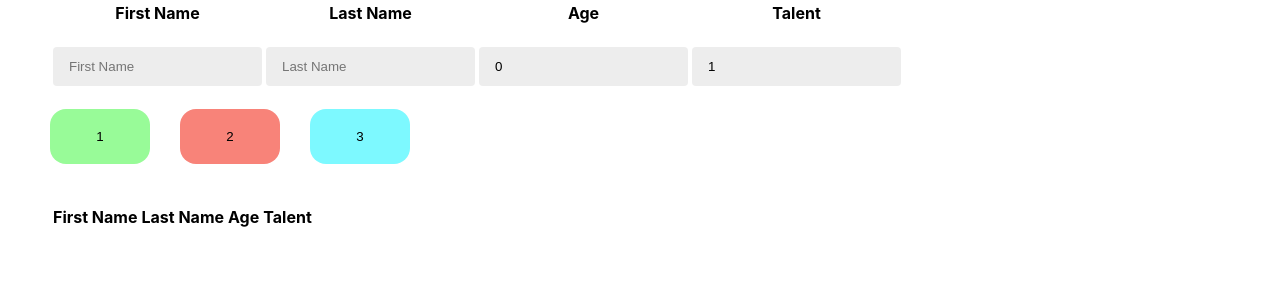
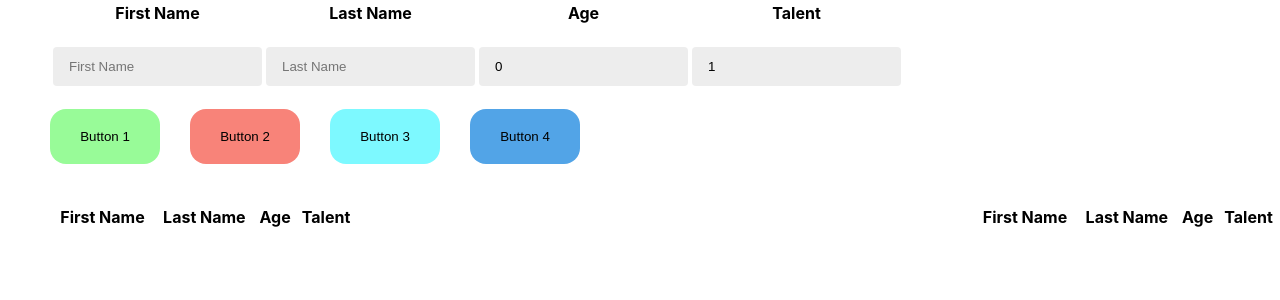
Before and after one commit to EduardCaraenache/ProiectWS, a React (Create React App) app: page / in a window 1280 px wide. Shown: the top 300 px of the page. Built offline with nearby package versions, Linux system fonts and the light colour scheme.

Commit message:
arata bine

```diff
--- a/src/App.css
+++ b/src/App.css
@@ -16,7 +16,7 @@ input {
 }
 
 button {
-  width: 100px;
+  width: 110px;
   padding: 20px;
   border: none;
   margin-right: 30px;
@@ -36,6 +36,17 @@ button {
 }
 
 .button4 {
-  background-color: red;
-  width: 170px;
+  background-color: #52a4e7;
 }
+
+.table {
+  float: left;
+  text-align: center;
+  width: 25%;
+}
+
+.tableBonus {
+  float: right;
+  text-align: center;
+  width: 25%;
+}
--- a/src/App.jsx
+++ b/src/App.jsx
@@ -1,6 +1,6 @@
 import "./App.css";
 import axios from "axios";
-import { useEffect, useState } from "react";
+import { useState } from "react";
 
 function App() {
   const [firstNamePeople, setFirstNamePeople] = useState("");
@@ -54,10 +54,10 @@ function App() {
       operationName: "allPeopleMutation",
       query: `mutation allPeopleMutation{
         createPerson(
-        firstName : "Messia",
-             lastName: "Romario",
-              age:34,
-             talentId:3
+        firstName : "${data[1].firstName}",
+             lastName: "${data[1].lastName}",
+              age:${data[1].age},
+             talentId:${data[1].talentId}
          ) {
              id
            }
@@ -65,9 +65,11 @@ function App() {
       variables: data,
     };
 
+    console.log(graphqlMutation.variables);
+
     const graphqlQuery = {
-      operationName: "allPeople",
-      query: `query allPeople { allPeople { id firstName lastName age talentId }}`,
+      operationName: "allPeopleQuery",
+      query: `query allPeopleQuery { allPeople { id firstName lastName age talentId }}`,
     };
 
     const optionsPost = {
@@ -92,6 +94,23 @@ function App() {
   };
 
   const submitHandler3 = async (e) => {
+    e.preventDefault();
+
+    try {
+      await axios.get("http://localhost:8080", {}).then(
+        (response) => {
+          console.log(response);
+        },
+        (error) => {
+          console.log(error);
+        }
+      );
+    } catch (error) {
+      console.log(error);
+    }
+  };
+
+  const submitHandler4 = async (e) => {
     e.preventDefault();
 
     try {
@@ -160,20 +179,23 @@ function App() {
         <br></br>
         <div>
           <button className="button1" onClick={submitHandler1} type="submit">
-            1
+            Button 1
           </button>
           <button className="button2" onClick={submitHandler2} type="submit">
-            2
+            Button 2
           </button>
           <button className="button3" onClick={submitHandler3} type="submit">
-            3
+            Button 3
+          </button>
+          <button className="button4" onClick={submitHandler4} type="submit">
+            Button 4
           </button>
         </div>
       </form>
       <br></br>
       <br></br>
       <div>
-        <table>
+        <table className="table">
           <tbody>
             <tr>
               <th>First Name</th>
@@ -199,6 +221,30 @@ function App() {
             </tbody>
           }
         </table>
+        <table className="tableBonus">
+          <tbody>
+            <tr>
+              <th>First Name</th>
+              <th>Last Name</th>
+              <th>Age</th>
+              <th>Talent</th>
+            </tr>
+          </tbody>
+          <tbody>
+            {data ? (
+              data.map((player) => (
+                <tr key={player.id}>
+                  <td>{player.firstName}</td>
+                  <td>{player.lastName}</td>
+                  <td>{player.age}</td>
+                  <td>{player.talentId}</td>
+                </tr>
+              ))
+            ) : (
+              <tr></tr>
+            )}
+          </tbody>
+        </table>
       </div>
     </div>
   );
```
